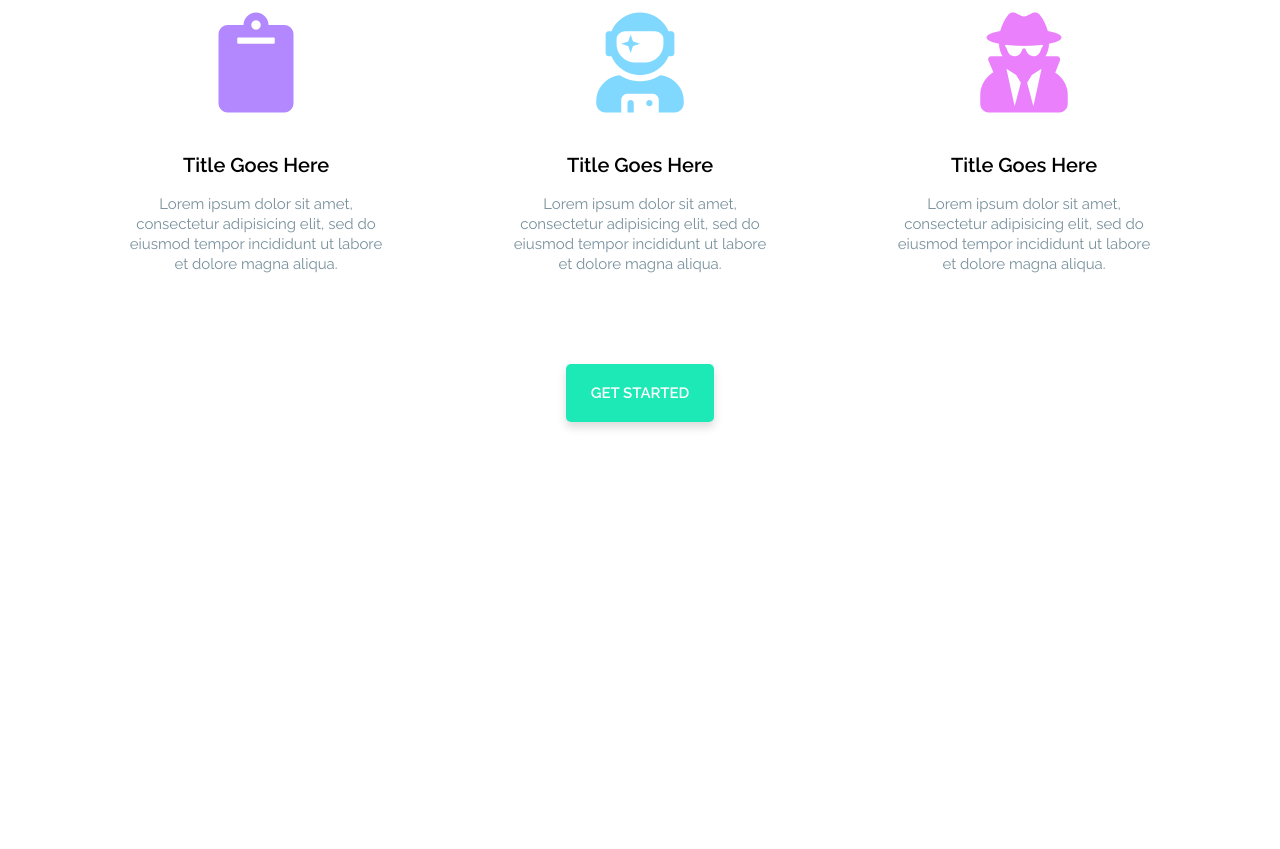
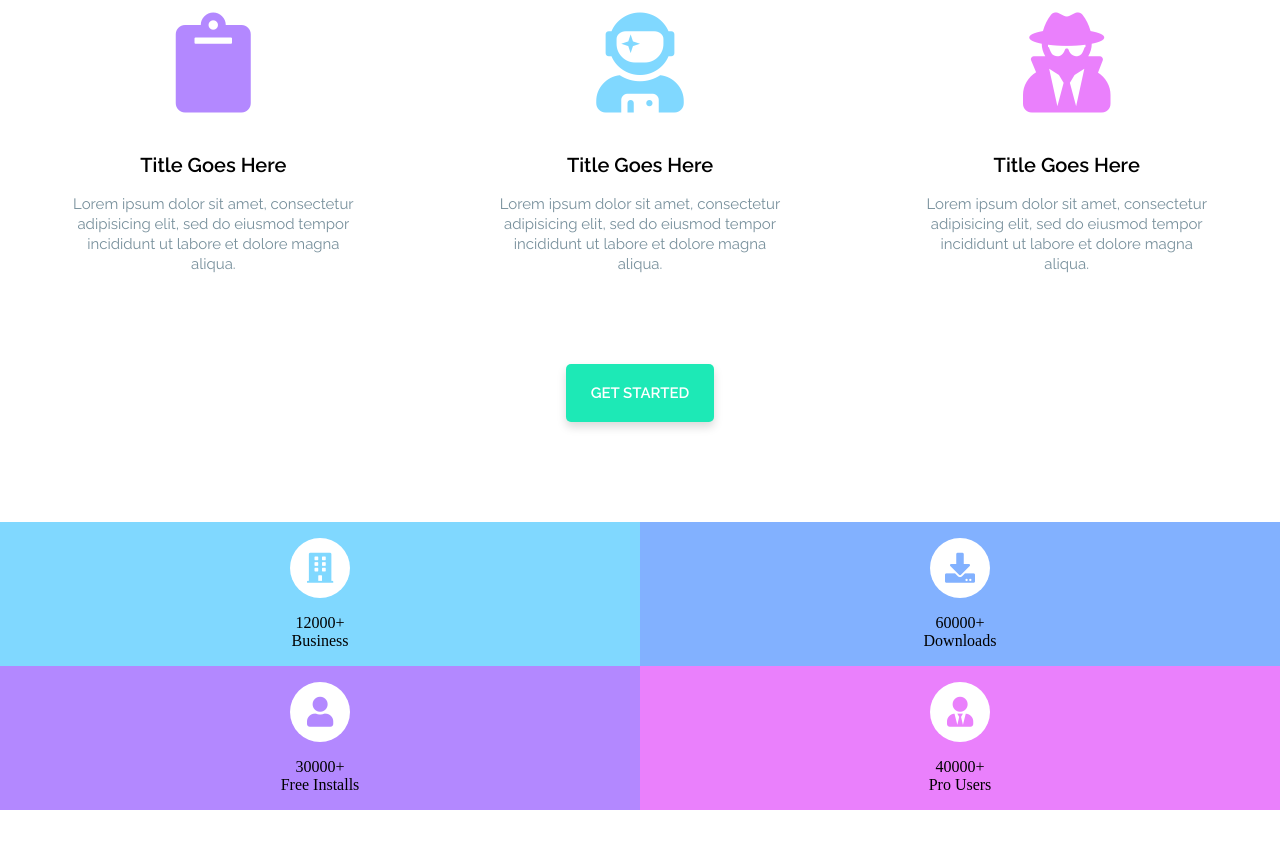
Before and after one commit to tomahawk535/dart, a website: page src/index.html in a window 1280 px wide. Shown: the part 1171-2020 px from the top of the page. Before the commit the page ends 1693 px from the top, so only its background shows below. Drawn offline with nearby package versions, Linux system fonts and the light colour scheme; files that its build step writes are made by us from their sources; files whose address does not match are found by name.

Commit message:
add article new section

```diff
--- a/src/index.html
+++ b/src/index.html
@@ -91,7 +91,43 @@
                </div>
                <input type="button" value="get started" class="get-started">
            </div>
+           <div class="benefits">
+               <div class="benefits-inner">
+                   <div class="benefits-item business">
+                       <div class="benefits-img">
+                           <i class="fas fa-building"></i>
+                       </div>
+                       <p class="benefits-number">12000<span>+</span></p>
+                       <p class="benefits-title">Business</p>
+                   </div>
+                   <div class="benefits-item downloads">
+                       <div class="benefits-img">
+                           <i class="fas fa-download"></i>
+                       </div>
+                       <p class="benefits-number">60000<span>+</span></p>
+                       <p class="benefits-title">Downloads</p>
+                   </div>
+                   <div class="benefits-item installs">
+                       <div class="benefits-img">
+                           <i class="fas fa-user"></i>
+                       </div>
+                       <p class="benefits-number">30000<span>+</span></p>
+                       <p class="benefits-title">Free Installs</p>
+                   </div>
+                   <div class="benefits-item users">
+                       <div class="benefits-img">
+                           <i class="fas fa-user-tie"></i>
+                       </div>
+                       <p class="benefits-number">40000<span>+</span></p>
+                       <p class="benefits-title">Pro Users</p>
+                   </div>
+               </div>
+           </div>
        </article>
    </div>
+
+   <script src="https://ajax.googleapis.com/ajax/libs/jquery/3.6.0/jquery.min.js"></script>
+   <script src="src/js/jquery.spincrement.min.js"></script>
+   <script src="src/js/index.min.js"></script>
 </body>
 </html>
--- /dev/null
+++ b/src/js/jquery.spincrement.min.js
@@ -0,0 +1 @@
+!function(t){t.extend(t.easing,{spincrementEasing:function(t,a,e,n,r){return a===r?e+n:n*(-Math.pow(2,-10*a/r)+1)+e}}),t.fn.spincrement=function(a){function e(t,a){if(t=t.toFixed(a),a>0&&"."!==r.decimalPoint&&(t=t.replace(".",r.decimalPoint)),r.thousandSeparator)for(;o.test(t);)t=t.replace(o,"$1"+r.thousandSeparator+"$2");return t}var n={from:0,to:null,decimalPlaces:null,decimalPoint:".",thousandSeparator:",",duration:1e3,leeway:50,easing:"spincrementEasing",fade:!0,complete:null},r=t.extend(n,a),o=new RegExp(/^(-?[0-9]+)([0-9]{3})/);return this.each(function(){var a=t(this),n=r.from;a.attr("data-from")&&(n=parseFloat(a.attr("data-from")));var o;if(a.attr("data-to"))o=parseFloat(a.attr("data-to"));else if(null!==r.to)o=r.to;else{var i=t.inArray(r.thousandSeparator,["\\","^","$","*","+","?","."])>-1?"\\"+r.thousandSeparator:r.thousandSeparator,l=new RegExp(i,"g");o=parseFloat(a.text().replace(l,""))}var c=r.duration;r.leeway&&(c+=Math.round(r.duration*(2*Math.random()-1)*r.leeway/100));var s;if(a.attr("data-dp"))s=parseInt(a.attr("data-dp"),10);else if(null!==r.decimalPlaces)s=r.decimalPlaces;else{var d=a.text().indexOf(r.decimalPoint);s=d>-1?a.text().length-(d+1):0}a.css("counter",n),r.fade&&a.css("opacity",0),a.animate({counter:o,opacity:1},{easing:r.easing,duration:c,step:function(t){a.html(e(t*o,s))},complete:function(){a.css("counter",null),a.html(e(o,s)),r.complete&&r.complete(a)}})})}}(jQuery);
--- a/src/style/scss/article.scss
+++ b/src/style/scss/article.scss
@@ -1,11 +1,11 @@
 @import "tools";
 article {
   width: 100%;
-  padding: 0 5%;
+  padding: 0;
   .tools {
     width: 100%;
     text-align: center;
-    padding: 50px 0;
+    padding: 50px 5%;
     h2 {
       @include h-first-mobile;
       margin-bottom: 16px;
@@ -49,6 +49,64 @@ article {
       background-color:  $btn-sub-color;
       color:  $font-color-main;
       padding: 20px 25px;
+    }
+  }
+  .benefits {
+    width: 100%;
+    margin-bottom: 100px;
+    .benefits-inner{
+      display: flex;
+      flex-wrap: wrap;
+      .benefits-item {
+        flex-basis: 50%;
+        display: flex;
+        flex-direction: column;
+        padding: 16px;
+        background-color: #00b8d4;
+        .benefits-img {
+          display: flex;
+          align-self: center;
+          width: 60px;
+          height: 60px;
+          justify-content: center;
+          border-radius: 50%;
+          background-color: white;
+          margin-bottom: 16px;
+          .fas {
+            font-size: 30px;
+            align-self: center;
+
+          }
+        }
+        .benefits-number, .benefits-title {
+          align-self: center;
+        }
+      }
+
+      .business {
+        background-color: $info-bg-first-color;
+        .fas {
+          color: $info-bg-first-color;
+        }
+      }
+      .downloads {
+       background-color:  $info-bg-second-color;
+        .fas {
+          color: $info-bg-second-color;
+        }
+      }
+      .installs {
+        background-color:  $info-bg-third;
+        .fas {
+          color: $info-bg-third;
+        }
+      }
+      .users {
+        background-color:  $info-bg-fourth;
+        .fas {
+          color: $info-bg-fourth;
+        }
+      }
     }
   }
 }
```
Also changed, not shown: src/style/style.min.css.
